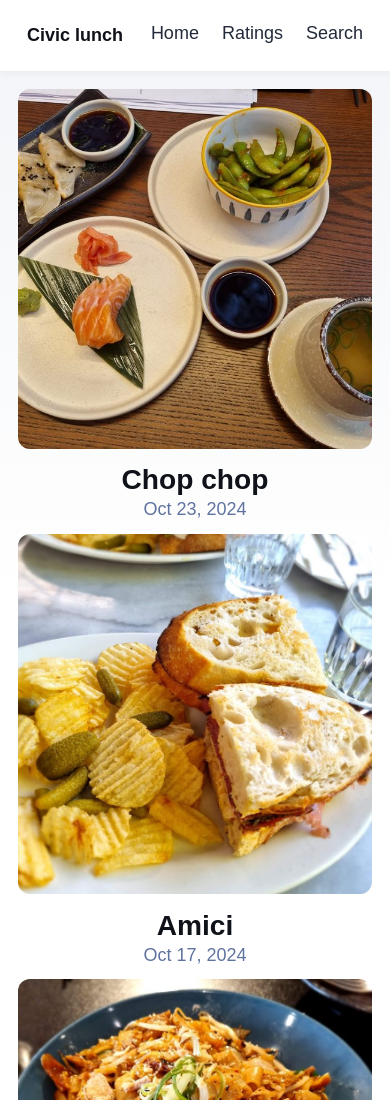
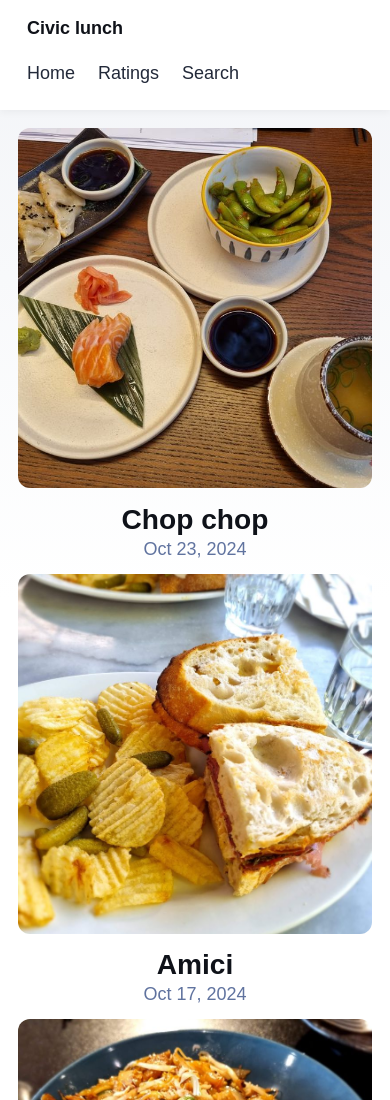
Before and after one commit to DarrenXu94/new-civic-lunch, an Astro site: page /blog in a window 390 px wide. Shown: the top 1100 px of the page. Built offline with nearby package versions, Linux system fonts and the light colour scheme; Astro itself is replaced by a stand-in of ours.

Commit message:
mobile view

```diff
--- a/src/components/Header.astro
+++ b/src/components/Header.astro
@@ -52,5 +52,11 @@ import { SITE_TITLE } from "../consts";
     .social-links {
       display: none;
     }
+
+    nav {
+      flex-direction: column;
+      align-items: flex-start;
+      padding-top: 1em;
+    }
   }
 </style>
```
